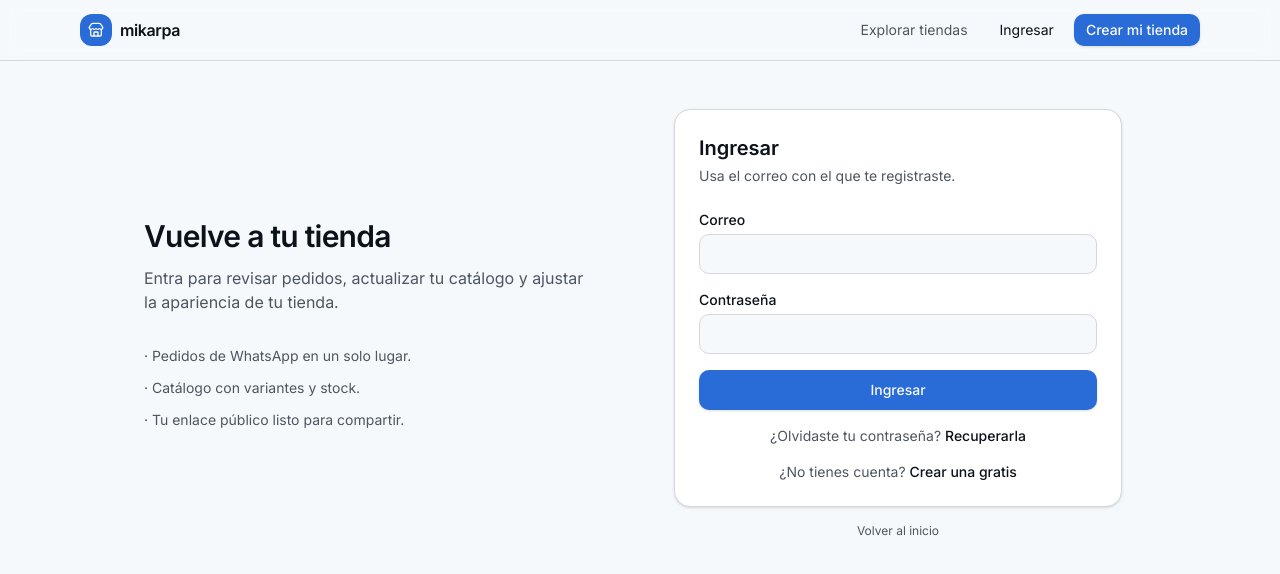
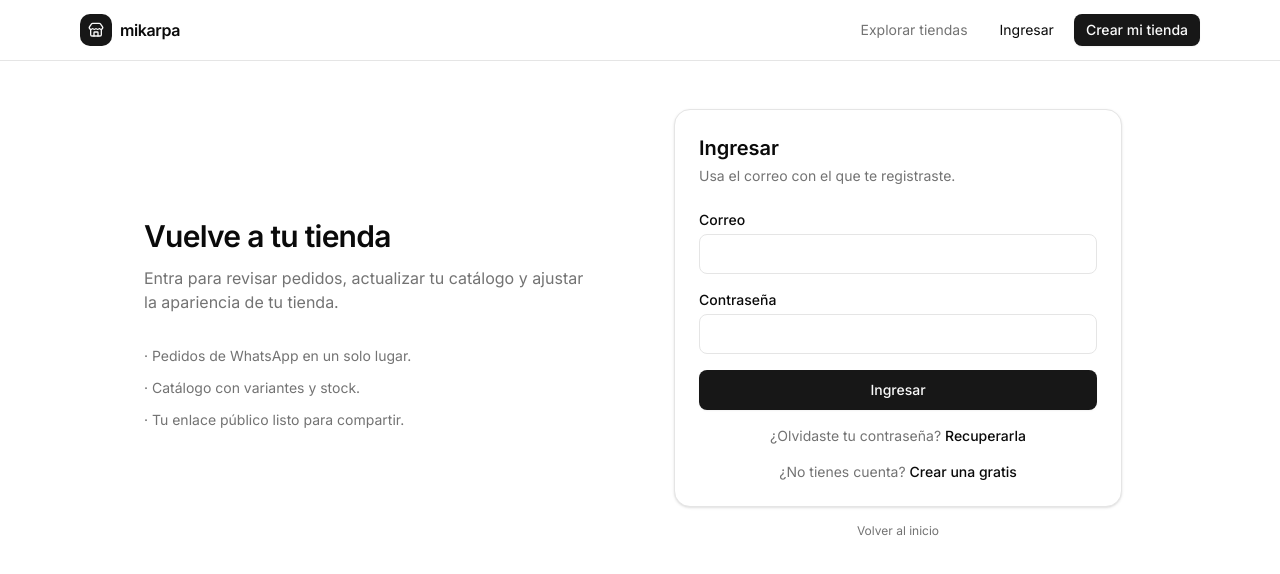
Before and after one commit to d4vidcode/mikarpa, a Next.js app: page /iniciar-sesion in a window 1280 px wide. Shown: the top 574 px of the page. Built offline with nearby package versions, Linux system fonts and the light colour scheme; no server answers.

Commit message:
style: revertir panel admin a estilo original, storefront mantiene premium

```diff
--- a/app/globals.css
+++ b/app/globals.css
@@ -3,47 +3,47 @@
 @custom-variant dark (&:is(.dark *));
 
 :root {
-  --radius: 0.75rem;
+  --radius: 0.625rem;
 
-  --background: oklch(0.98 0.005 250);
-  --foreground: oklch(0.18 0.02 250);
+  --background: oklch(1 0 0);
+  --foreground: oklch(0.145 0 0);
   --card: oklch(1 0 0);
-  --card-foreground: oklch(0.18 0.02 250);
+  --card-foreground: oklch(0.145 0 0);
   --popover: oklch(1 0 0);
-  --popover-foreground: oklch(0.18 0.02 250);
-  --primary: oklch(0.55 0.18 260);
+  --popover-foreground: oklch(0.145 0 0);
+  --primary: oklch(0.205 0 0);
   --primary-foreground: oklch(0.985 0 0);
-  --secondary: oklch(0.94 0.01 250);
-  --secondary-foreground: oklch(0.18 0.02 250);
-  --muted: oklch(0.94 0.01 250);
-  --muted-foreground: oklch(0.45 0.02 250);
-  --accent: oklch(0.94 0.01 250);
-  --accent-foreground: oklch(0.18 0.02 250);
+  --secondary: oklch(0.97 0 0);
+  --secondary-foreground: oklch(0.205 0 0);
+  --muted: oklch(0.97 0 0);
+  --muted-foreground: oklch(0.556 0 0);
+  --accent: oklch(0.97 0 0);
+  --accent-foreground: oklch(0.205 0 0);
   --destructive: oklch(0.577 0.245 27.325);
-  --border: oklch(0.88 0.01 250);
-  --input: oklch(0.88 0.01 250);
-  --ring: oklch(0.55 0.18 260);
+  --border: oklch(0.922 0 0);
+  --input: oklch(0.922 0 0);
+  --ring: oklch(0.708 0 0);
 }
 
 .dark {
-  --background: oklch(0.16 0.02 250);
-  --foreground: oklch(0.95 0.01 250);
-  --card: oklch(0.2 0.02 250);
-  --card-foreground: oklch(0.95 0.01 250);
-  --popover: oklch(0.2 0.02 250);
-  --popover-foreground: oklch(0.95 0.01 250);
-  --primary: oklch(0.7 0.16 260);
-  --primary-foreground: oklch(0.16 0.02 250);
-  --secondary: oklch(0.26 0.02 250);
-  --secondary-foreground: oklch(0.95 0.01 250);
-  --muted: oklch(0.26 0.02 250);
-  --muted-foreground: oklch(0.7 0.02 250);
-  --accent: oklch(0.26 0.02 250);
-  --accent-foreground: oklch(0.95 0.01 250);
+  --background: oklch(0.145 0 0);
+  --foreground: oklch(0.985 0 0);
+  --card: oklch(0.205 0 0);
+  --card-foreground: oklch(0.985 0 0);
+  --popover: oklch(0.205 0 0);
+  --popover-foreground: oklch(0.985 0 0);
+  --primary: oklch(0.922 0 0);
+  --primary-foreground: oklch(0.205 0 0);
+  --secondary: oklch(0.269 0 0);
+  --secondary-foreground: oklch(0.985 0 0);
+  --muted: oklch(0.269 0 0);
+  --muted-foreground: oklch(0.708 0 0);
+  --accent: oklch(0.269 0 0);
+  --accent-foreground: oklch(0.985 0 0);
   --destructive: oklch(0.704 0.191 22.216);
-  --border: oklch(1 0 0 / 12%);
+  --border: oklch(1 0 0 / 10%);
   --input: oklch(1 0 0 / 15%);
-  --ring: oklch(0.7 0.16 260);
+  --ring: oklch(0.556 0 0);
 }
 
 @theme inline {
--- a/components/storefront/product-card.tsx
+++ b/components/storefront/product-card.tsx
@@ -37,7 +37,7 @@ export function ProductCard({
     >
       <Link
         href={`/tienda/${storeSlug}/producto/${product.id}`}
-        className="flex h-full flex-col overflow-hidden rounded-[var(--store-radius)] border border-border/50 bg-card shadow-sm transition-all duration-200 hover:shadow-md"
+        className="flex h-full flex-col overflow-hidden rounded-[var(--store-radius)] border border-[var(--store-fg)]/10 bg-[var(--store-bg)] shadow-sm transition-all duration-200 hover:shadow-md"
       >
         <div className="relative aspect-square overflow-hidden bg-muted">
           {imageSrc ? (
--- a/components/ui/button.tsx
+++ b/components/ui/button.tsx
@@ -8,13 +8,13 @@ const buttonVariants = cva(
   {
     variants: {
       variant: {
-        default: 'bg-primary text-primary-foreground shadow-sm hover:brightness-105 active:scale-[0.98] transition-all duration-150',
+        default: 'bg-primary text-primary-foreground shadow-xs hover:bg-primary/90',
         destructive:
-          'bg-destructive text-white shadow-sm hover:brightness-105 active:scale-[0.98] focus-visible:ring-destructive/20 transition-all duration-150',
+          'bg-destructive text-white shadow-xs hover:bg-destructive/90 focus-visible:ring-destructive/20',
         outline:
-          'border border-border/60 bg-background shadow-xs hover:bg-accent hover:text-accent-foreground active:scale-[0.98] transition-all duration-150',
-        secondary: 'bg-secondary text-secondary-foreground shadow-xs hover:bg-secondary/70 active:scale-[0.98] transition-all duration-150',
-        ghost: 'hover:bg-accent hover:text-accent-foreground active:scale-[0.98] transition-all duration-150',
+          'border border-border bg-background shadow-xs hover:bg-accent hover:text-accent-foreground',
+        secondary: 'bg-secondary text-secondary-foreground shadow-xs hover:bg-secondary/80',
+        ghost: 'hover:bg-accent hover:text-accent-foreground',
         link: 'text-primary underline-offset-4 hover:underline',
       },
       size: {
--- a/components/ui/card.tsx
+++ b/components/ui/card.tsx
@@ -6,7 +6,7 @@ function Card({ className, ...props }: ComponentProps<'div'>) {
     <div
       data-slot="card"
       className={cn(
-        'rounded-xl border border-border/50 bg-card text-card-foreground shadow-sm',
+        'rounded-xl border border-border bg-card text-card-foreground shadow-xs',
         className,
       )}
       {...props}
```
